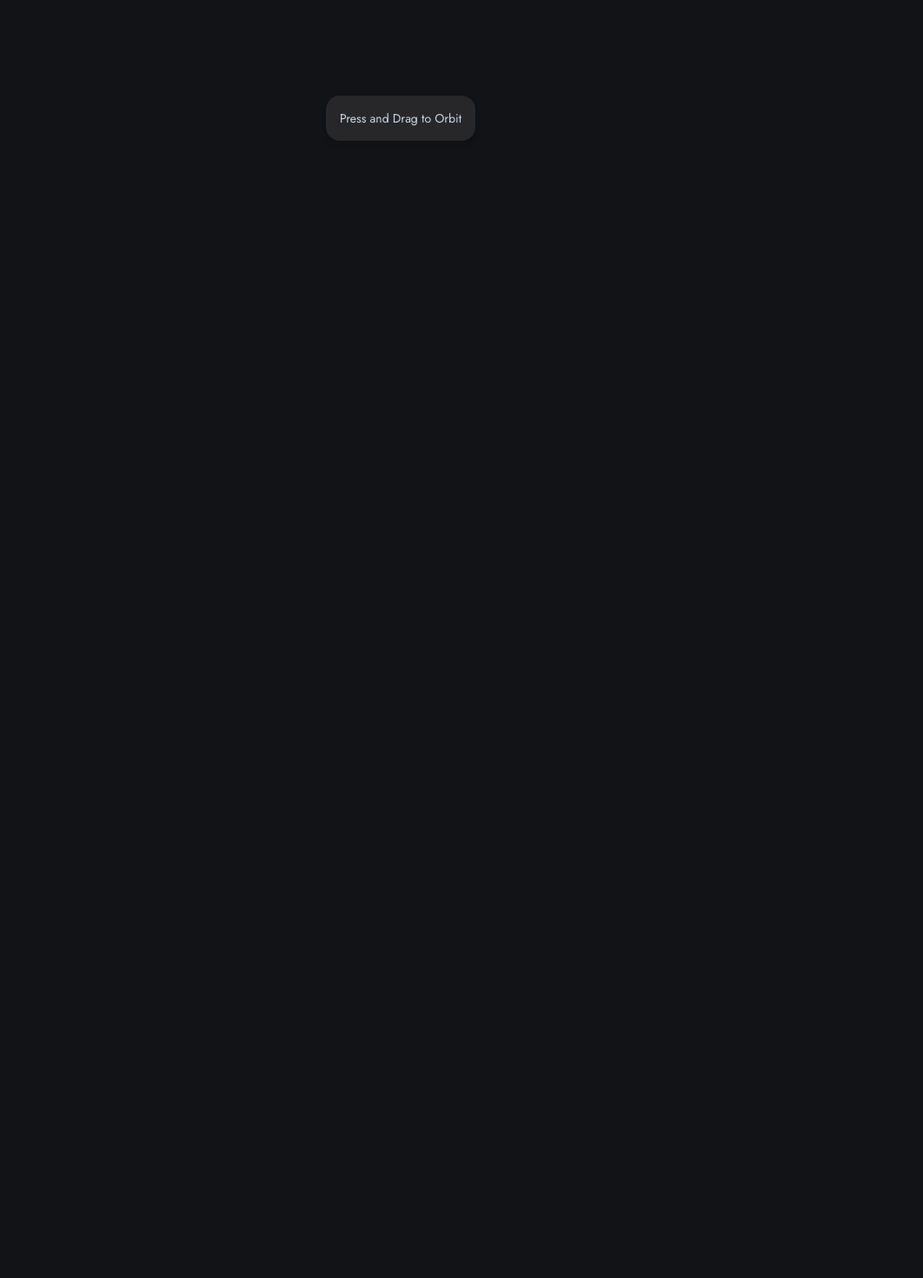
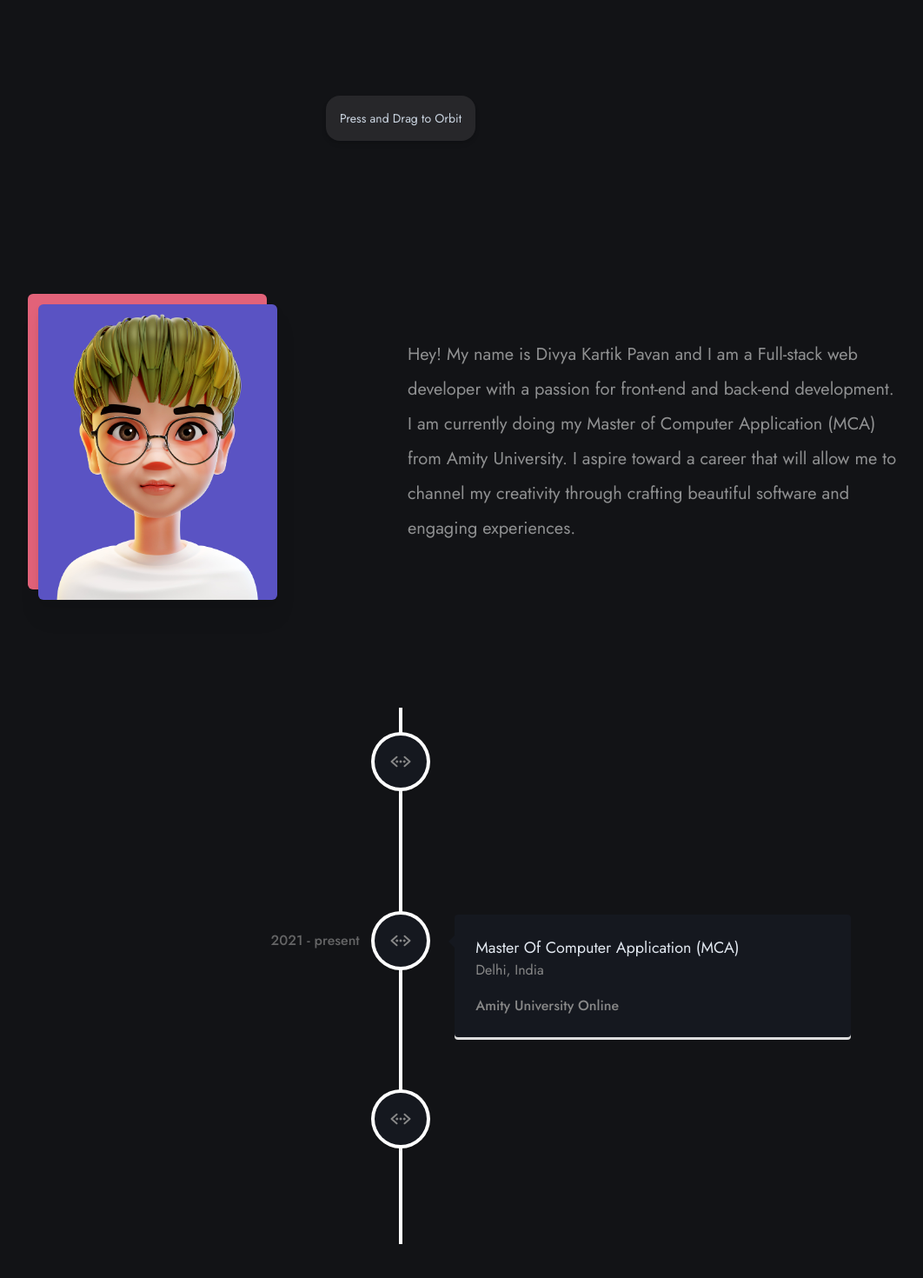
Before and after one commit to kartikpavan/Portfolio-2.0, a React (Vite) app: page / in a window 1280 px wide. Shown: the part 598-2068 px from the top of the page at 87% size, without its empty margins (179-1241 px from the left). Before the commit the page ends 800 px from the top, so only its background shows below. Built offline with nearby package versions, Linux system fonts and the light colour scheme.

Commit message:
Timeline

```diff
--- a/package.json
+++ b/package.json
@@ -13,7 +13,8 @@
     "@splinetool/runtime": "^0.9.134",
     "react": "^18.2.0",
     "react-dom": "^18.2.0",
-    "react-icons": "^4.6.0"
+    "react-icons": "^4.6.0",
+    "react-vertical-timeline-component": "^3.5.2"
   },
   "devDependencies": {
     "@types/react": "^18.0.22",
--- a/src/App.jsx
+++ b/src/App.jsx
@@ -2,33 +2,45 @@ import React from "react";
 import Spline from "@splinetool/react-spline";
 import Navbar from "./components/Navbar";
 import Hero from "./components/Hero";
+import About from "./components/About";
+import Timeline from "./components/Timeline";
 
 const App = () => {
 	return (
-		<div className="flex w-screen h-screen min-h-screen flex-col items-center justify-center relative ">
+		<>
+			<div className="flex w-screen h-screen min-h-screen flex-col items-center justify-center  ">
 				{/* NAVBAR */}
 				<Navbar />
 				{/* <div className="w-screen md:w-10/12 h-screen flex flex-col-reverse md:flex-row justify-between items-center">
 				<div className="w-full h-96  bg-bodybg text-textBase ">
 					<Hero />
 				</div> */}
-			<div className="flex w-screen h-screen min-h-screen md:w-10/12 flex-col-reverse md:flex-row justify-center items-center relative">
+				<div className="flex w-screen h-screen md:w-10/12 flex-col-reverse md:flex-row justify-center items-center relative">
 					<div className="w-full bg-bodybg text-textBase p-4">
 						<Hero />
 					</div>
-				<div className="w-full h-full">
+					<div className="w-full h-screen">
 						<Spline scene="https://prod.spline.design/oo6IxFu8UDjFUmjD/scene.spline" />
 					</div>
 				</div>
 
 				{/* </div> */}
 
-			<div className="absolute bottom-60 md:bottom-10 w-full flex justify-center items-center">
+				<div className="absolute bottom-64 md:bottom-10 w-full flex justify-center items-center">
 					<div className="rounded-2xl shadow-md p-4 flex items-center justify-center bg-zinc-800">
 						<p className="text-slate-300 text-sm md:text-md">Press and Drag to Orbit</p>
 					</div>
 				</div>
 			</div>
+			{/* About Section */}
+			<main className="w-[90%] mx-auto ">
+				<About />
+			</main>
+			{/* Vertical Timeline section */}
+			<main className="w-[90%] mx-auto ">
+				<Timeline />
+			</main>
+		</>
 	);
 };
 
--- a/src/components/About.jsx
+++ b/src/components/About.jsx
@@ -1,7 +1,31 @@
 import React from "react";
+import Profile from "../assets/profile.jpg";
 
 const About = () => {
-	return <div>About</div>;
+	return (
+		<section className="w-full mx-auto grid grid-cols-1 md:grid-cols-2 gap-4 my-24" id="about">
+			{/* Image */}
+			<div className="w-full h-[420px] flex items-center justify-center">
+				<div className="w-[275px] h-[340px] bg-[#e26279] rounded-md relative">
+					<img
+						src={Profile}
+						alt="dp"
+						className="w-full h-full absolute -right-3 top-3 object-cover rounded-md drop-shadow-xl"
+					/>
+				</div>
+			</div>
+			{/* Content */}
+			<div className="w-full h-[420px] flex items-center justify-center">
+				<p className="text-xl text-textBase text-center md:text-left leading-relaxed md:leading-loose">
+					Hey! My name is Divya Kartik Pavan and I am a Full-stack web developer with a
+					passion for front-end and back-end development. I am currently doing my Master
+					of Computer Application (MCA) from Amity University. I aspire toward a career
+					that will allow me to channel my creativity through crafting beautiful software
+					and engaging experiences.
+				</p>
+			</div>
+		</section>
+	);
 };
 
 export default About;
--- a/src/components/Hero.jsx
+++ b/src/components/Hero.jsx
@@ -7,7 +7,7 @@ const Hero = () => {
 			<h1 className="text-4xl md:text-5xl text-slate-200 leading-relaxed">
 				Divya Kartik Pavan
 			</h1>
-			<h1 className="font-extrabold text-transparent text-4xl bg-clip-text bg-gradient-to-r from-purple-400 to-pink-600">
+			<h1 className="font-extrabold text-transparent text-4xl bg-clip-text bg-gradient-to-r from-purple-400 to-pink-600 leading-snug">
 				I'm a Full-stack Web Developer
 			</h1>
 		</div>
--- a/src/components/Navbar.jsx
+++ b/src/components/Navbar.jsx
@@ -33,7 +33,7 @@ const Navbar = () => {
 					>
 						Contact
 					</a>
-					<div className="rounded-2xl w-auto h-auto  bg-gradient-to-r p-[5px] from-[#6EE7B7] via-[#3B82F6] to-[#9333EA] ml-auto">
+					<div className="rounded-2xl w-auto h-auto bg-gradient-to-r p-[5px] from-[#6EE7B7] via-[#3B82F6] to-[#9333EA] ml-auto">
 						<button className="bg-navbarBg text-slate-100 rounded-lg p-2">
 							Download Resume
 						</button>
--- /dev/null
+++ b/src/components/Timeline.jsx
@@ -0,0 +1,35 @@
+import React from "react";
+import { VerticalTimeline, VerticalTimelineElement } from "react-vertical-timeline-component";
+import "react-vertical-timeline-component/style.min.css";
+import { experience } from "../utils/data";
+import { IoCodeWorking } from "react-icons/io5";
+
+const Timeline = () => {
+	return (
+		<div className="w-full h-full my-24">
+			<VerticalTimeline>
+				{experience.map((item) => {
+					return (
+						<VerticalTimelineElement
+							key={item.id}
+							className="vertical-timeline-element--work"
+							contentStyle={{ background: "rgb(21, 24, 31)", color: "#888" }}
+							contentArrowStyle={{ borderRight: "7px solid  rgb(21, 24, 31)" }}
+							date={item.date}
+							iconStyle={{ background: "rgb(21, 24, 31)", color: "#888" }}
+							icon={<IoCodeWorking />}
+						>
+							<h3 className="vertical-timeline-element-title text-slate-200 text-lg">
+								{item.title}
+							</h3>
+							<h4 className="vertical-timeline-element-subtitle">{item.location}</h4>
+							<p>{item.description}</p>
+						</VerticalTimelineElement>
+					);
+				})}
+			</VerticalTimeline>
+		</div>
+	);
+};
+
+export default Timeline;
--- /dev/null
+++ b/src/utils/data.js
@@ -0,0 +1,30 @@
+export const experience = [
+	// {
+	// 	id: 1,
+	// 	date: "2022(march) - 2022(April)",
+	// 	title: "Frontend Internship",
+	// 	location: "Delhi, India",
+	// 	description: "Frontend Intern role at Eternity Technologies",
+	// },
+	{
+		id: 1,
+		date: "2022() - 2022()",
+		title: "Frontend Internship",
+		location: "Delhi, India",
+		description: "Frontend Intern role ",
+	},
+	{
+		id: 2,
+		date: "2021 - present",
+		title: "Master Of Computer Application (MCA)",
+		location: "Delhi, India",
+		description: "Amity University Online",
+	},
+	{
+		id: 3,
+		date: "2018-2021",
+		title: "Bachelor Of Computer Application (BCA)",
+		location: "Delhi, India",
+		description: "Institute of Information technology, Janakpuri",
+	},
+];
```
Also changed, not shown: src/assets/profile.jpg (added), 1 other file (tests, documents, lock files or other folders). Lines whose indentation alone changed are shown as unchanged.
